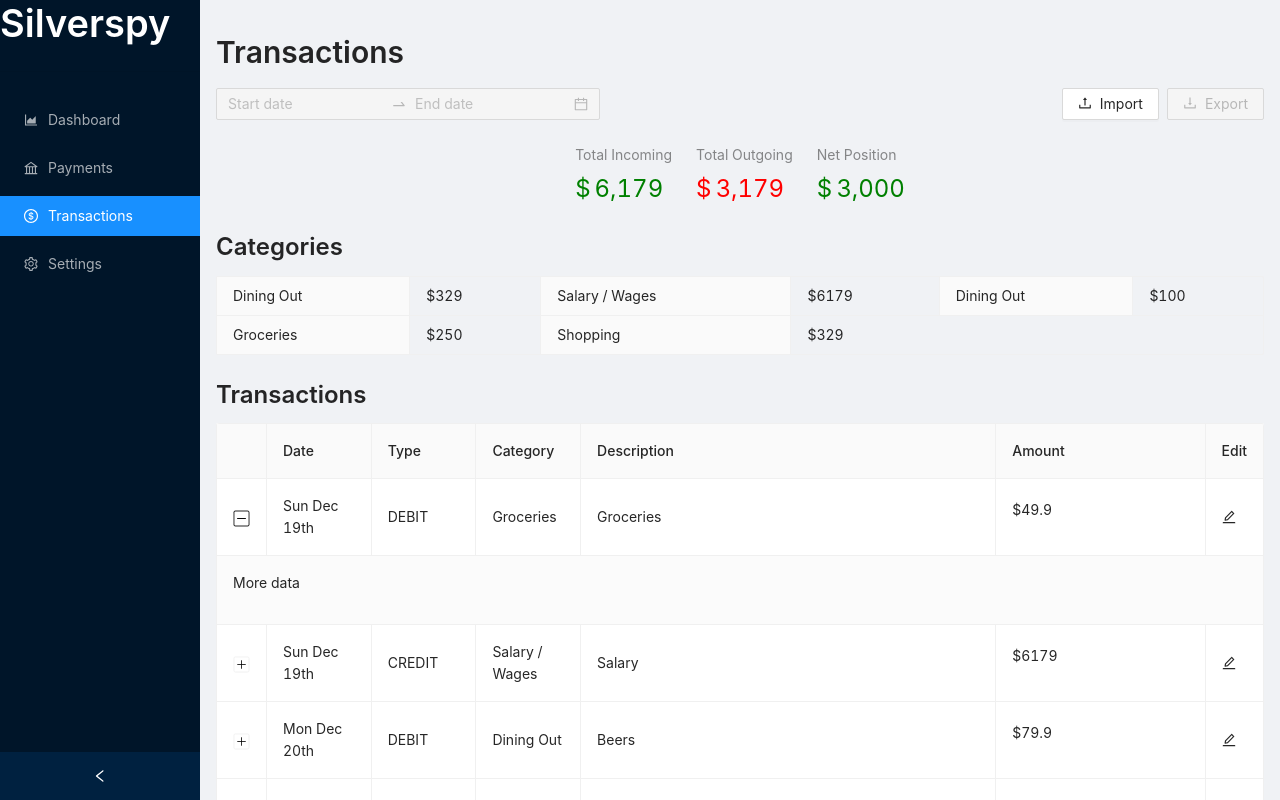
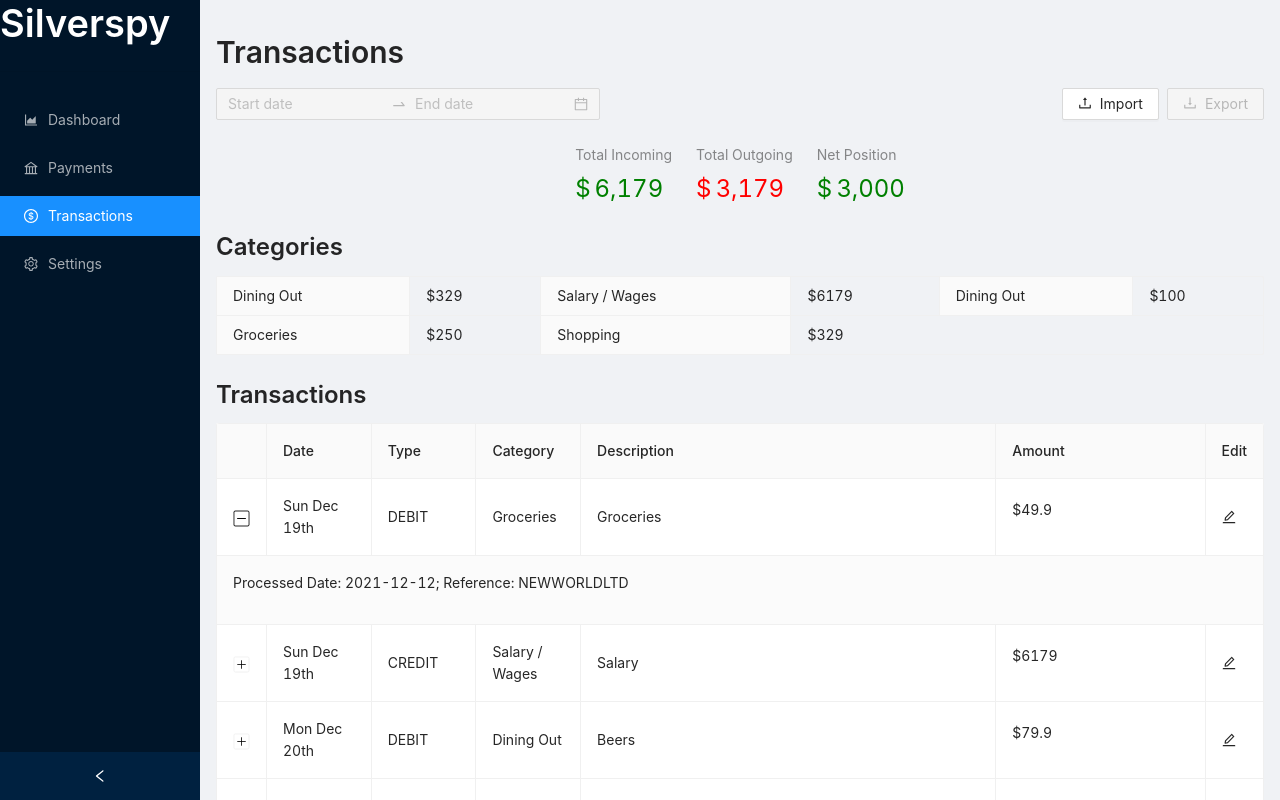
Before and after one commit to mttchpmn/silverspy-web, a Next.js app: page /transactions in a window 1280 px wide. Both pictures are taken after a click on the button 241 px from the left and 518 px from the top of the page. Shown: the top 800 px of the page. Built offline with nearby package versions, Linux system fonts and the light colour scheme.

Commit message:
0002 Flesh out extra data

```diff
--- a/components/TransactionsTable.tsx
+++ b/components/TransactionsTable.tsx
@@ -2,6 +2,7 @@ import {SetStateAction, useState} from "react";
 import {Form, Input, InputNumber, message, Table} from "antd";
 import {DeliveredProcedureOutlined, EditOutlined} from "@ant-design/icons";
 import moment from "moment";
+import {Transaction} from "../types/transaction-types";
 
 type EditableCellProps = {
     editing: any;
@@ -49,7 +50,7 @@ const EditableCell = ({
 };
 
 type EditableTableProps = {
-    inputData: any;
+    inputData: Transaction[];
     onRowUpdate: (record: any) => Promise<boolean>
 }
 
@@ -158,7 +159,7 @@ const EditableTable = ({inputData, onRowUpdate}: EditableTableProps) => {
                     columns={mergedColumns}
                     rowClassName="editable-row"
                     expandable={{
-                        expandedRowRender: record => <p>More data</p>
+                        expandedRowRender: record => <p>Processed Date: {record.processedDate}; Reference: {record.reference}</p>
                     }}
                     pagination={{
                         onChange: cancel,
@@ -171,13 +172,13 @@ const EditableTable = ({inputData, onRowUpdate}: EditableTableProps) => {
 
 
 type TransactionTableProps = {
-    dataSource: any;
+    transactionData: Transaction[];
     onRowUpdate: (row: any) => Promise<boolean>
 }
 
-export const TransactionsTable = ({dataSource, onRowUpdate}: TransactionTableProps) => {
+export const TransactionsTable = ({transactionData, onRowUpdate}: TransactionTableProps) => {
 
     return <div>
-        <EditableTable inputData={dataSource} onRowUpdate={onRowUpdate}/>
+        <EditableTable inputData={transactionData} onRowUpdate={onRowUpdate}/>
     </div>
 }
--- a/pages/api/transactions.ts
+++ b/pages/api/transactions.ts
@@ -8,14 +8,12 @@ export default function handler(
 ) {
   const {from, to} = req.query;
 
-  console.log({from, to})
-
   const tableData = [
     {
       id: 0,
-      processedDate: "",
+      processedDate: "2021-12-12",
       category: "Groceries",
-      reference: "",
+      reference: "NEWWORLDLTD",
       key: '1',
       date: "2021-12-19",
       type: "DEBIT",
--- a/pages/transactions.tsx
+++ b/pages/transactions.tsx
@@ -97,7 +97,7 @@ const TransactionsPage: NextPage = () => {
                 {/* Transactions Table */}
                 <div>
                     <Title level={3}>Transactions</Title>
-                    <TransactionsTable dataSource={transactions} onRowUpdate={() => Promise.resolve(true)}/>
+                    <TransactionsTable transactionData={transactions} onRowUpdate={() => Promise.resolve(true)}/>
                 </div>
 
             </Space>
```
